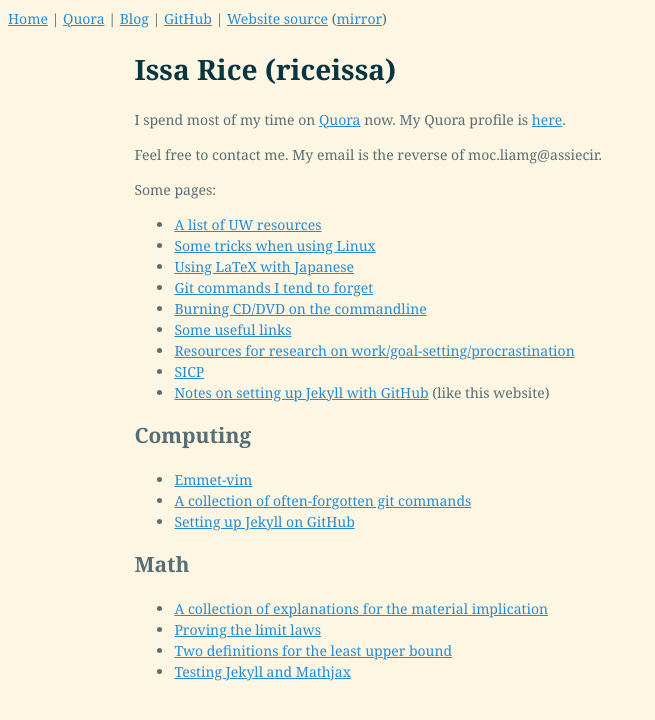
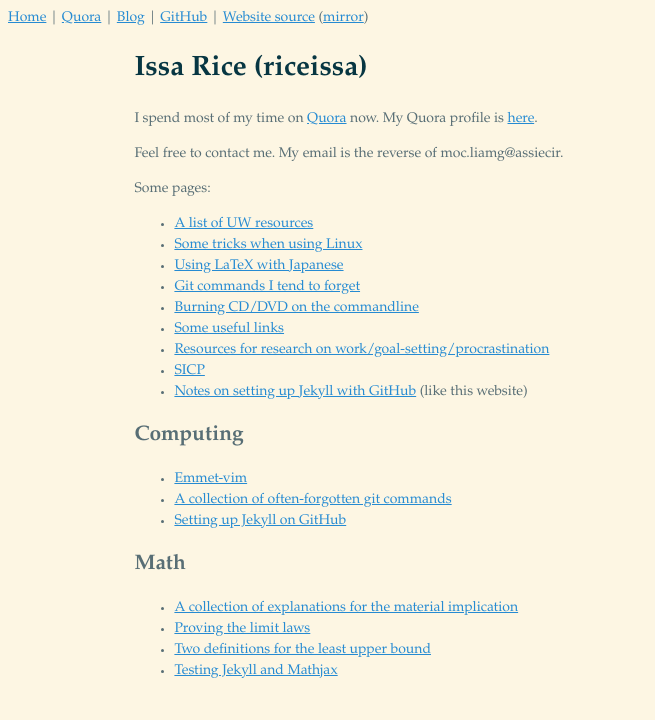
Before and after one commit to riceissa/riceissa.github.io, a Jekyll site: the page built from index.md, in a window 1280 px wide. Shown: the top 720 px of the page, without its empty margins (0-655 px from the left). Built offline with Jekyll 4.4.1, drawn with Linux system fonts in a browser that asks for light colours; Markdown is read by kramdown in place of the engine named in the settings.

Commit message:
fonts+no margin for math

```diff
--- a/css/minimal.css
+++ b/css/minimal.css
@@ -4,7 +4,7 @@ body {
   color: #586e75; /*base01*/
   background: #fdf6e3; /*base3*/
   font-size: 14px;
-  font-family: Georgia, serif, Arial, sans-serif;
+  font-family: Baskerville, Garamond, Helvetica, Arial, sans-serif;
   line-height: 1.5;
 }
 
@@ -36,6 +36,7 @@ code.has-jax {
     font-size: 100%;
     background: inherit;
     border: inherit;
+    padding: 0px 0px; /*top-bottom, right-left*/
 }
 
 blockquote {
```
